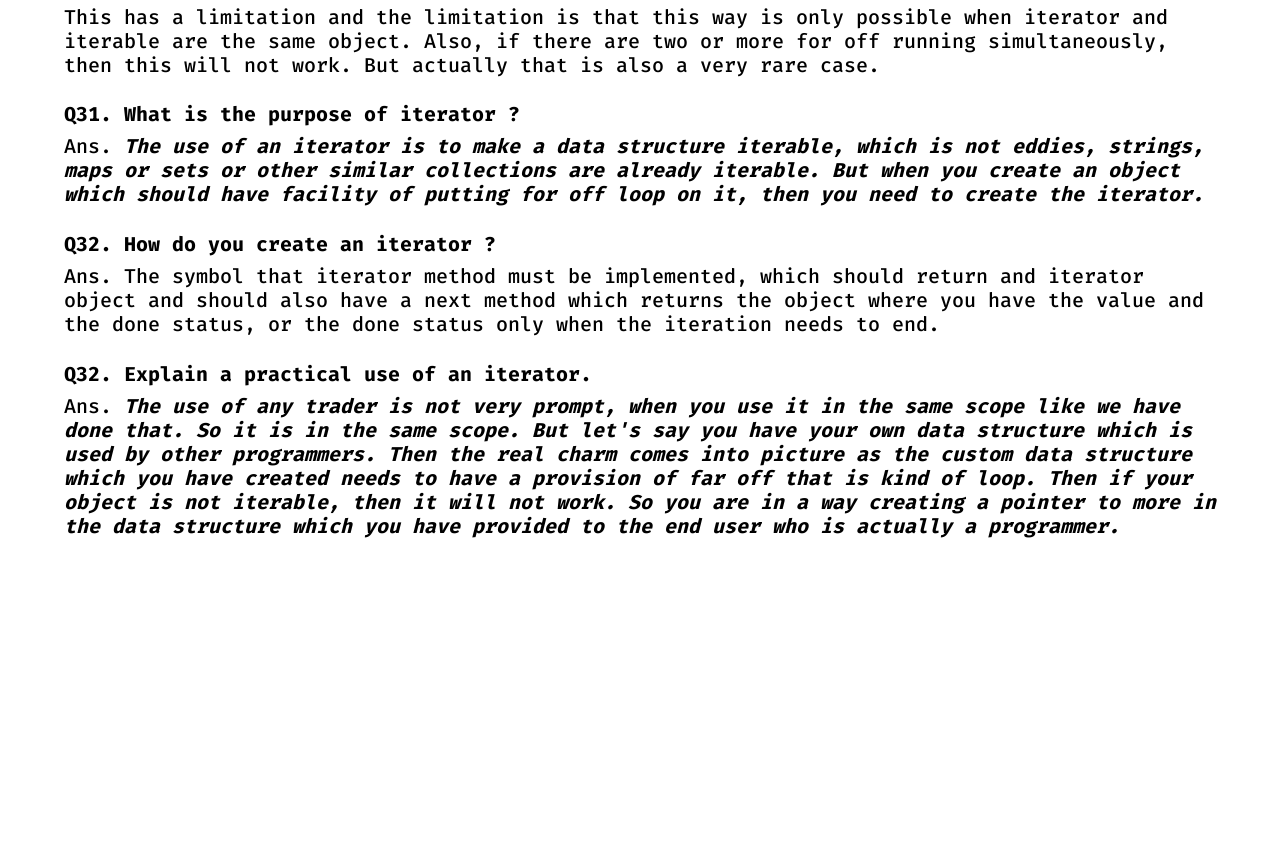
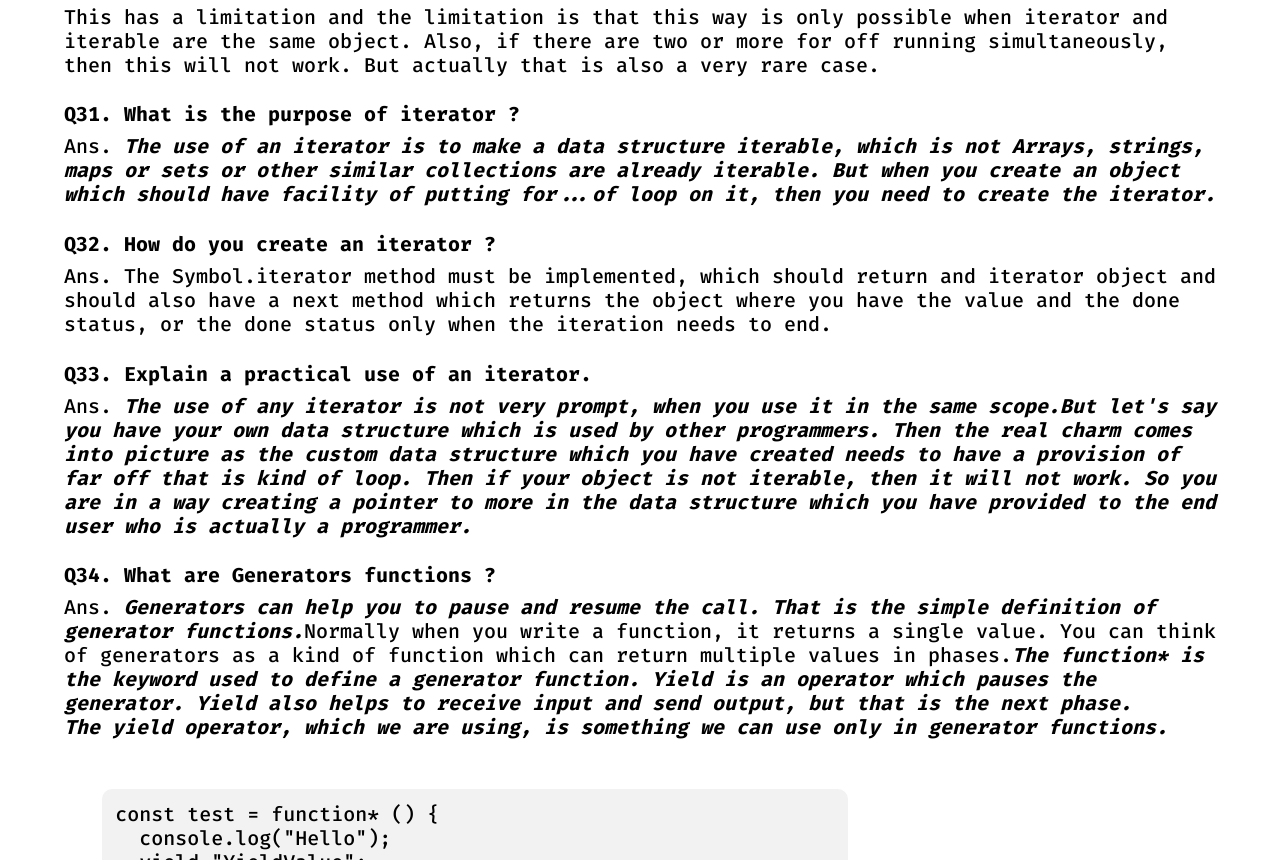
Before and after one commit to rohitkatbamna/jsin, a React (Create React App) app: page / in a window 1280 px wide. Shown: the part 11140-12000 px from the top of the page. Before the commit the page ends 11686 px from the top, so only its background shows below. Built offline with nearby package versions, Linux system fonts and the light colour scheme; the HTML template or start-up script is replaced by a standard one.

Commit message:
09:59 AM SMALL MISTAKES FIXXED

```diff
--- a/src/components/jsques2.js
+++ b/src/components/jsques2.js
@@ -250,32 +250,93 @@ function Jsques2() {
 				Ans.{" "}
 				<Bita>
 					The use of an iterator is to make a data structure iterable, which is
-					not eddies, strings, maps or sets or other similar collections are
+					not Arrays, strings, maps or sets or other similar collections are
 					already iterable. But when you create an object which should have
-					facility of putting for off loop on it, then you need to create the
+					facility of putting for...of loop on it, then you need to create the
 					iterator.
 				</Bita>
 			</Answer>
 			<Question>Q32. How do you create an iterator ?</Question>
 			<Answer>
-				Ans. The symbol that iterator method must be implemented, which should
-				return and iterator object and should also have a next method which
-				returns the object where you have the value and the done status, or the
-				done status only when the iteration needs to end.
+				Ans. The Symbol.iterator method must be implemented, which should return
+				and iterator object and should also have a next method which returns the
+				object where you have the value and the done status, or the done status
+				only when the iteration needs to end.
 			</Answer>
-			<Question>Q32. Explain a practical use of an iterator.</Question>
+			<Question>Q33. Explain a practical use of an iterator.</Question>
 			<Answer>
 				Ans.{" "}
 				<Bita>
-					The use of any trader is not very prompt, when you use it in the same
-					scope like we have done that. So it is in the same scope. But let's
-					say you have your own data structure which is used by other
-					programmers. Then the real charm comes into picture as the custom data
-					structure which you have created needs to have a provision of far off
-					that is kind of loop. Then if your object is not iterable, then it
-					will not work. So you are in a way creating a pointer to more in the
-					data structure which you have provided to the end user who is actually
-					a programmer.
+					The use of any iterator is not very prompt, when you use it in the
+					same scope.But let's say you have your own data structure which is
+					used by other programmers. Then the real charm comes into picture as
+					the custom data structure which you have created needs to have a
+					provision of far off that is kind of loop. Then if your object is not
+					iterable, then it will not work. So you are in a way creating a
+					pointer to more in the data structure which you have provided to the
+					end user who is actually a programmer.
+				</Bita>
+			</Answer>
+			<Question>Q34. What are Generators functions ?</Question>
+			<Answer>
+				Ans.{" "}
+				<Bita>
+					Generators can help you to pause and resume the call. That is the
+					simple definition of generator functions.
+				</Bita>
+				Normally when you write a function, it returns a single value. You can
+				think of generators as a kind of function which can return multiple
+				values in phases.
+				<Bita>
+					The function* is the keyword used to define a generator function.
+					Yield is an operator which pauses the generator. Yield also helps to
+					receive input and send output, but that is the next phase.
+					<br />
+					The yield operator, which we are using, is something we can use only
+					in generator functions.
+					<br />
+				</Bita>
+				<br />
+				<Example>
+					const test = function* () <LCB /> <br />
+					<div className="ms-4">
+						console.log("Hello");
+						<br />
+						yield "YieldValue";
+						<br />
+						console.log("World");
+						<br />
+						yield;
+						<br />
+						console.log("And Galaxy");
+					</div>
+					<RCB />;<br />
+					const newtest = test();
+					<br />
+					for (let i of newtest) <LCB />
+					<br />
+					<span className="ms-4">console.log(i);</span>
+					<br />
+					<RCB />
+					<br />
+					console.log(...newtest);
+					<br />
+					<Bita>
+						Both for loop of new test and ...newtest return the same i.e <br />
+						Hello <br />
+						YieldValue <br />
+						World <br />
+						undefined <br />
+						And Galaxy <br />
+					</Bita>
+				</Example>
+				<Bita>
+					So now we know that generators are really working well with iterator
+					because generators are iterable as well. The yield operator, which we
+					are using, is something we can use only in generator functions.
+					<br /> When it comes to recursive function or even calling one
+					generator function from another. There is a specific syntax that is by
+					using yield* .
 				</Bita>
 			</Answer>
 		</div>
```
Also changed, not shown: src/test.js (+7 -16 lines).
